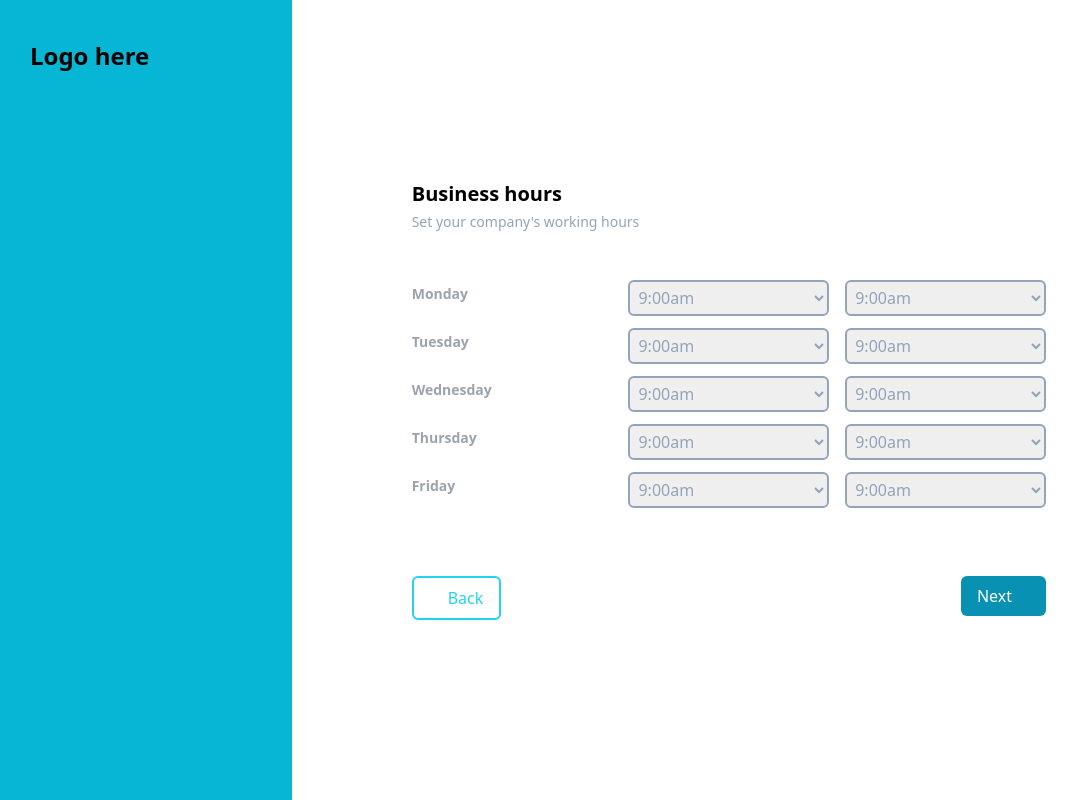
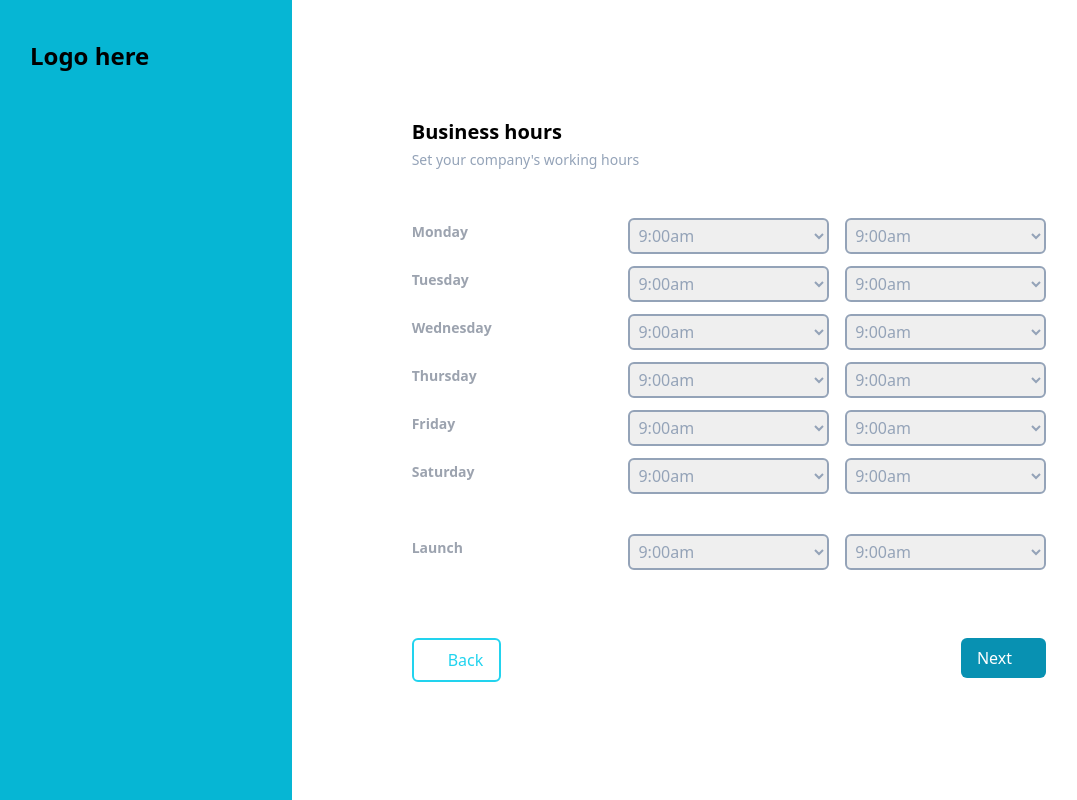
Before and after one commit to Raymond-ap/mysite, a React (Create React App) app: page / in a window 1280 px wide. Shown: the whole page, without its empty margins (10-1087 px from the left). Built offline with nearby package versions, Linux system fonts and the light colour scheme; some icons are missing.

Commit message:
committing changes

```diff
--- a/src/components/BusinessHours.jsx
+++ b/src/components/BusinessHours.jsx
@@ -71,6 +71,30 @@ const BusinessHours = () => {
             <FormOption options={options} />
           </div>
         </div>
+        {/*  */}
+        <div className="grid mt-1 grid-cols-3 gap-4 items-center">
+          <p className="text-sm capitalize font-semibold text-gray-400">
+            saturday
+          </p>
+          <div className="w-full">
+            <FormOption options={options} />
+          </div>
+          <div className="w-full">
+            <FormOption options={options} />
+          </div>
+        </div>
+        {/*  */}
+        <div className="grid mt-8 grid-cols-3 gap-4 items-center">
+          <p className="text-sm capitalize font-semibold text-gray-400">
+            launch
+          </p>
+          <div className="w-full">
+            <FormOption options={options} />
+          </div>
+          <div className="w-full">
+            <FormOption options={options} />
+          </div>
+        </div>
         <div className="mt-7 flex justify-between">
           <PrevButton />
           <NextButton />
```
